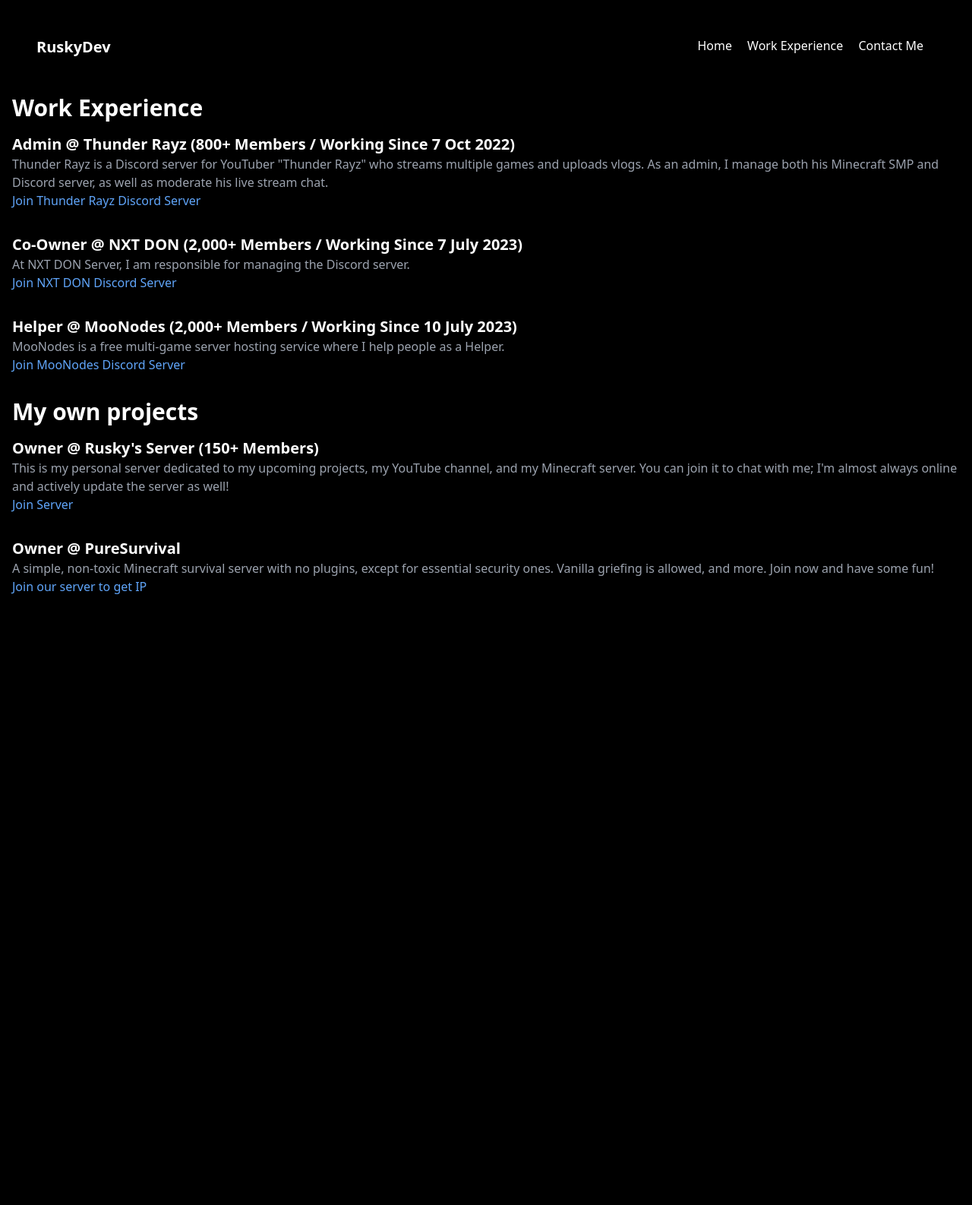
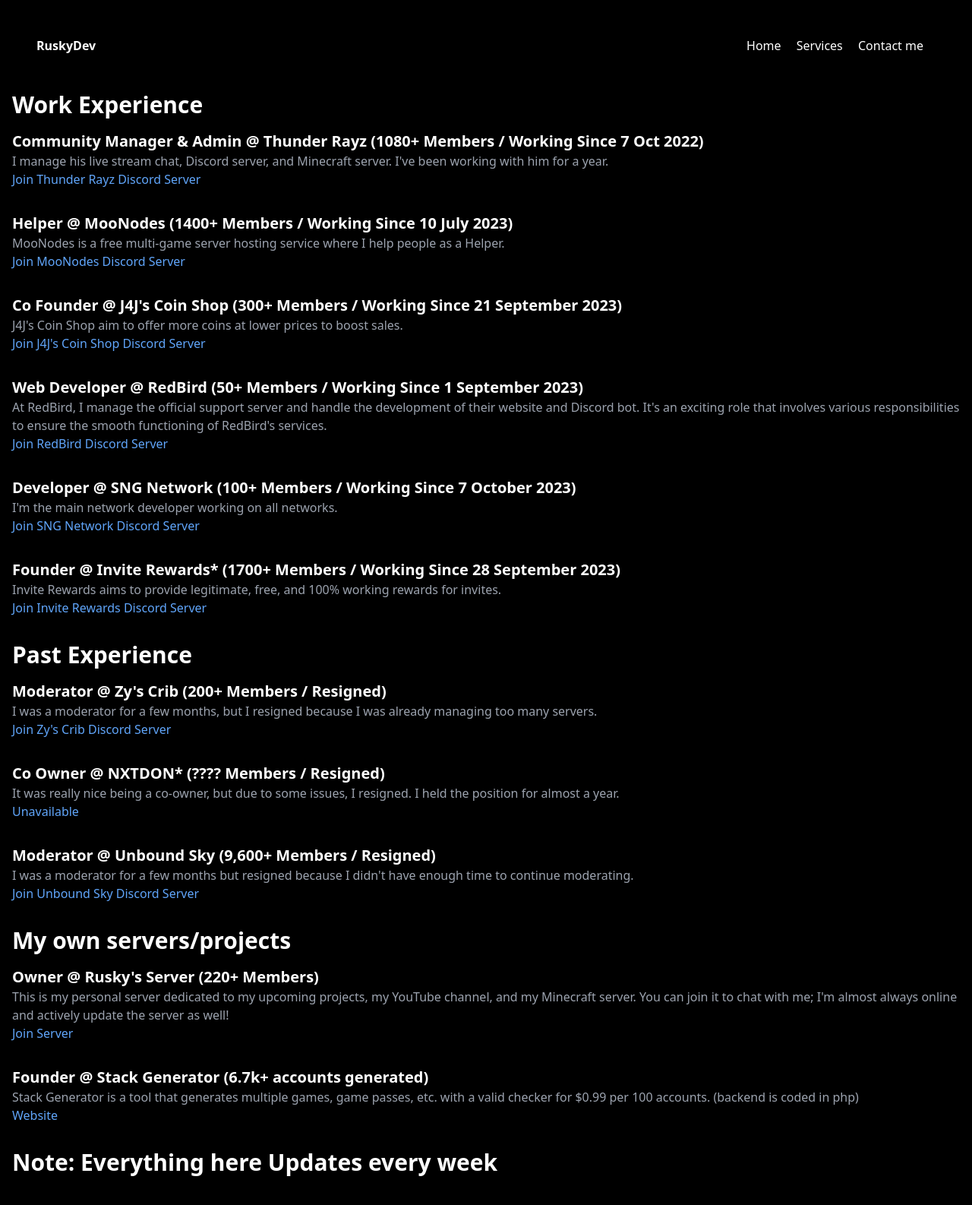
Before and after one commit to RuskyDev/ruskydev.github.io, a plain HTML site: page work-experience.html in a window 1280 px wide. Shown: the whole page at 76% size. Before the commit the page ends 848 px from the top, so only its background shows below. Drawn offline with nearby package versions, Linux system fonts and the light colour scheme.

Commit message:
patch v25.2

```diff
--- a/assets/client.js
+++ /dev/null
@@ -1,2 +0,0 @@
-console.clear();
-console.log("[RuskyDev] Why are you in the console? Are you a website stealer or even using the console to inspect?")
--- a/work-experience.html
+++ b/work-experience.html
@@ -5,8 +5,6 @@
   <meta charset="UTF-8">
   <meta name="viewport" content="width=device-width, initial-scale=1.0">
   <meta property="og:title" content="RuskyDev">
-  <meta property="og:image" content="https://github.com/RuskyDev/ruskydev.github.io/blob/main/assets/logo.png?raw=true">
-  <meta property="og:url" content="https://ruskydev.com">
   <meta name="theme-color" content="#000000" />
   <title>RuskyDev</title>
   <link rel="icon" type="image/x-icon" href="assets/logo.png">
@@ -17,13 +15,28 @@
       color: white;
     }
 
-    .version {
-      position: absolute;
-      bottom: 0;
-      left: 0;
-      margin: 8px;
-      font-size: 12px;
-      color: gray;
+    a {
+      color: white;
+    }
+
+    .empty-link {
+      display: block;
+    }
+
+    @media (max-width: 768px) {
+      .empty-link {
+        display: none;
+      }
+
+      header {
+        text-align: center;
+      }
+
+      nav {
+        display: flex;
+        flex-direction: column;
+        align-items: center;
+      }
     }
   </style>
 </head>
@@ -42,12 +55,12 @@
     <header class="bg-black text-white py-4">
       <nav class="max-w-7xl mx-auto px-4 sm:px-6 lg:px-8 flex justify-between">
         <div>
-          <a href="index.html" class="font-bold text-xl">RuskyDev</a>
+          <a href="index.html" class="empty-link font-bold">RuskyDev</a>
         </div>
         <div>
-          <a href="index.html" class="mr-4">Home</a>
-          <a href="work-experience.html" class="mr-4">Work Experience</a>
-          <a href="contact-me.html" class="mr-4">Contact Me</a>
+          <a href="index.html" class="mr-4 hover:text-gray-300 transition duration-300">Home</a>
+          <a href="services.html" class="mr-4 hover:text-gray-300 transition duration-300">Services</a>
+          <a href="contact-me.html" class="mr-4 hover:text-gray-300 transition duration-300">Contact me</a>
         </div>
       </nav>
     </header>
@@ -55,54 +68,101 @@
     <div class="mt-8">
       <h1 class="text-3xl font-bold mb-4">Work Experience</h1>
 
-      <!-- <div class="mb-8">
-        <h2 class="text-xl font-semibold">Owner @ DisManage (Coming Soon)</h2>
-        <p class="text-gray-400">DisManage is a discord server for people who want to setup/manage/get logos and more. We offer services such as Discord Community Management, Discord Server Setup, Logo designs & Banner designs for both gaming/business purposes. We have a dedicated staff and support team to assist you, along with 5+ payment methods for your convenience. Join us now to experience our services and much more.</p>
-         </div> -->
-
       <div class="mb-8">
-        <h2 class="text-xl font-semibold">Admin @ Thunder Rayz (800+ Members / Working Since 7 Oct 2022)</h2>
-        <p class="text-gray-400">Thunder Rayz is a Discord server for YouTuber "Thunder Rayz" who streams multiple games
-          and uploads vlogs. As an admin, I manage both his Minecraft SMP and Discord server, as well as moderate his
-          live stream chat.</p>
+        <h2 class="text-xl font-semibold">Community Manager & Admin @ Thunder Rayz (1080+ Members / Working Since 7 Oct
+          2022)</h2>
+        <p class="text-gray-400">I manage his live stream chat, Discord server, and Minecraft server. I've been working
+          with him for a year.</p>
         <a href="https://discord.gg/4DQrNFgxeH" class="text-blue-400 hover:underline" target="_blank">Join Thunder Rayz
           Discord Server</a>
       </div>
 
       <div class="mb-8">
-        <h2 class="text-xl font-semibold">Co-Owner @ NXT DON (2,000+ Members / Working Since 7 July 2023)</h2>
-        <p class="text-gray-400">At NXT DON Server, I am responsible for managing the Discord server.</p>
-        <a href="https://discord.gg/QnYYkN6vtv" class="text-blue-400 hover:underline" target="_blank">Join NXT DON
+        <h2 class="text-xl font-semibold">Helper @ MooNodes (1400+ Members / Working Since 10 July 2023)</h2>
+        <p class="text-gray-400">MooNodes is a free multi-game server hosting service where I help people as a Helper.
+        </p>
+        <a href="https://discord.gg/fUZUhzvPwp" class="text-blue-400 hover:underline" target="_blank">Join MooNodes
           Discord Server</a>
       </div>
 
       <div class="mb-8">
-        <h2 class="text-xl font-semibold">Helper @ MooNodes (2,000+ Members / Working Since 10 July 2023)</h2>
-        <p class="text-gray-400">MooNodes is a free multi-game server hosting service where I help people as a Helper.</p>
-        <a href="https://discord.gg/fUZUhzvPwp" class="text-blue-400 hover:underline" target="_blank">Join MooNodes
+        <h2 class="text-xl font-semibold">Co Founder @ J4J's Coin Shop (300+ Members / Working Since 21 September 2023)
+        </h2>
+        <p class="text-gray-400">J4J's Coin Shop aim to offer more coins at lower prices to boost sales.</p>
+        <a href="https://discord.gg/fUZUhzvPwp" class="text-blue-400 hover:underline" target="_blank">Join J4J's Coin
+          Shop
           Discord Server</a>
       </div>
 
-      <h1 class="text-3xl font-bold mb-4">My own projects</h1>
+      <div class="mb-8">
+        <h2 class="text-xl font-semibold">Web Developer @ RedBird (50+ Members / Working Since 1 September 2023)</h2>
+        <p class="text-gray-400">At RedBird, I manage the official support server and handle the development of their
+          website and Discord bot. It's an exciting role that involves various responsibilities to ensure the smooth
+          functioning of RedBird's services.</p>
+        <a href="https://discord.gg/RDDkH44aHa" class="text-blue-400 hover:underline" target="_blank">Join RedBird
+          Discord Server</a>
+      </div>
 
       <div class="mb-8">
-        <h2 class="text-xl font-semibold">Owner @ Rusky's Server (150+ Members)</h2>
-        <p class="text-gray-400">This is my personal server dedicated to my upcoming projects, my YouTube channel, and my Minecraft server. You can join it to chat with me; I'm almost always online and actively update the server as well!</p>
+        <h2 class="text-xl font-semibold">Developer @ SNG Network (100+ Members / Working Since 7 October 2023)</h2>
+        <p class="text-gray-400">I'm the main network developer working on all networks.</p>
+        <a href="https://discord.gg/hbGuVVuj8x" class="text-blue-400 hover:underline" target="_blank">Join SNG Network
+          Discord Server</a>
+      </div>
+
+      <div class="mb-8">
+        <h2 class="text-xl font-semibold">Founder @ Invite Rewards* (1700+ Members / Working Since 28 September 2023)
+        </h2>
+        <p class="text-gray-400">Invite Rewards aims to provide legitimate, free, and 100% working rewards for invites.
+        </p>
+        <a href="https://discord.gg/invitewards" class="text-blue-400 hover:underline" target="_blank">Join Invite Rewards
+          Discord Server</a>
+      </div>
+
+      <h1 class="text-3xl font-bold mb-4">Past Experience</h1>
+
+      <div class="mb-8">
+        <h2 class="text-xl font-semibold">Moderator @ Zy's Crib (200+ Members / Resigned)</h2>
+        <p class="text-gray-400">I was a moderator for a few months, but I resigned because I was already managing too
+          many servers.</p>
+        <a href="https://discord.gg/W8M3TM28fa" class="text-blue-400 hover:underline" target="_blank">Join Zy's Crib
+          Discord Server</a>
+      </div>
+
+      <div class="mb-8">
+        <h2 class="text-xl font-semibold">Co Owner @ NXTDON* (???? Members / Resigned)</h2>
+        <p class="text-gray-400">It was really nice being a co-owner, but due to some issues, I resigned. I held the
+          position for almost a year.</p>
+        <a href="" class="text-blue-400 hover:underline">Unavailable</a>
+      </div>
+
+      <div class="mb-8">
+        <h2 class="text-xl font-semibold">Moderator @ Unbound Sky (9,600+ Members / Resigned)</h2>
+        <p class="text-gray-400">
+          I was a moderator for a few months but resigned because I didn't have enough time to continue moderating.</p>
+        <a href="https://discord.gg/fET6mxfGVP" class="text-blue-400 hover:underline">Join Unbound Sky Discord
+          Server</a>
+      </div>
+
+      <h1 class="text-3xl font-bold mb-4">My own servers/projects</h1>
+
+      <div class="mb-8">
+        <h2 class="text-xl font-semibold">Owner @ Rusky's Server (220+ Members)</h2>
+        <p class="text-gray-400">This is my personal server dedicated to my upcoming projects, my YouTube channel, and
+          my Minecraft server. You can join it to chat with me; I'm almost always online and actively update the server
+          as well!</p>
         <a href="https://discord.gg/qw2ZtturP8" class="text-blue-400 hover:underline" target="_blank">Join Server</a>
       </div>
 
       <div class="mb-8">
-        <h2 class="text-xl font-semibold">Owner @ PureSurvival</h2>
-        <p class="text-gray-400">A simple, non-toxic Minecraft survival server with no plugins, except for essential security ones. Vanilla griefing is allowed, and more. Join now and have some fun!</p>
-        <a href="https://discord.gg/qw2ZtturP8" class="text-blue-400 hover:underline" target="_blank">Join our server to get IP</a>
+        <h2 class="text-xl font-semibold">Founder @ Stack Generator (6.7k+ accounts generated)</h2>
+        <p class="text-gray-400">Stack Generator is a tool that generates multiple games, game passes, etc. with a valid
+          checker for $0.99 per 100 accounts. (backend is coded in php)</p>
+        <a href="https://stack.ruskydev.com" class="text-blue-400 hover:underline" target="_blank">Website</a>
       </div>
+    </div>
 
-      <!-- <div class="mb-8">
-        <h2 class="text-xl font-semibold">Developer @ RedBird (31 Members)</h2>
-        <p class="text-gray-400">At RedBird, I manage the official support server and handle the development of their website and Discord bot. It's an exciting role that involves various responsibilities to ensure the smooth functioning of RedBird's services.</p>
-        <a href="https://discord.gg/5GR8qaZV" class="text-blue-400 hover:underline" target="_blank">Join RedBird Discord Server</a>
-      </div> -->
-    </div>
+    <p class="text-3xl font-bold mb-4">Note: Everything here Updates every week</p>
   </div>
 </body>
 
```
Also changed, not shown: contact-me.html (+22 -13 lines), index.html (+38 -7 lines), services.html (added, +153 -0 lines).
